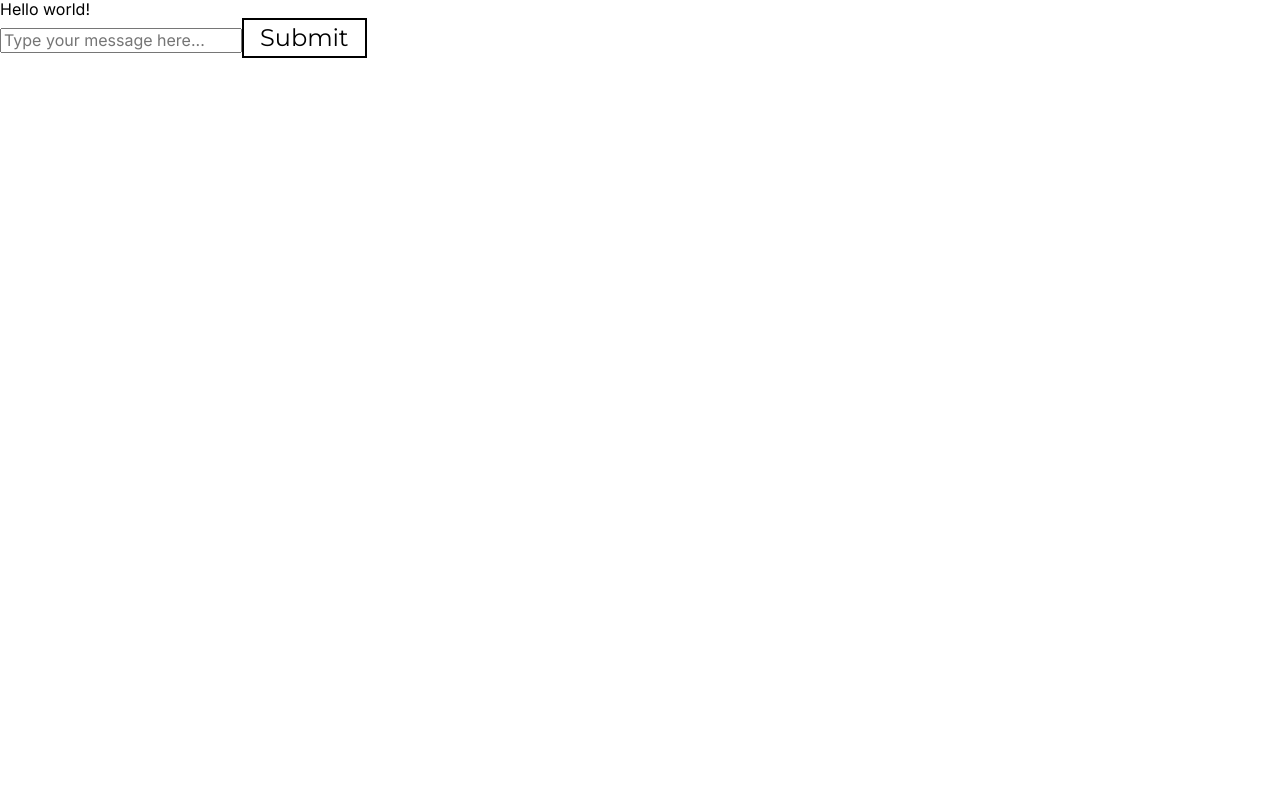
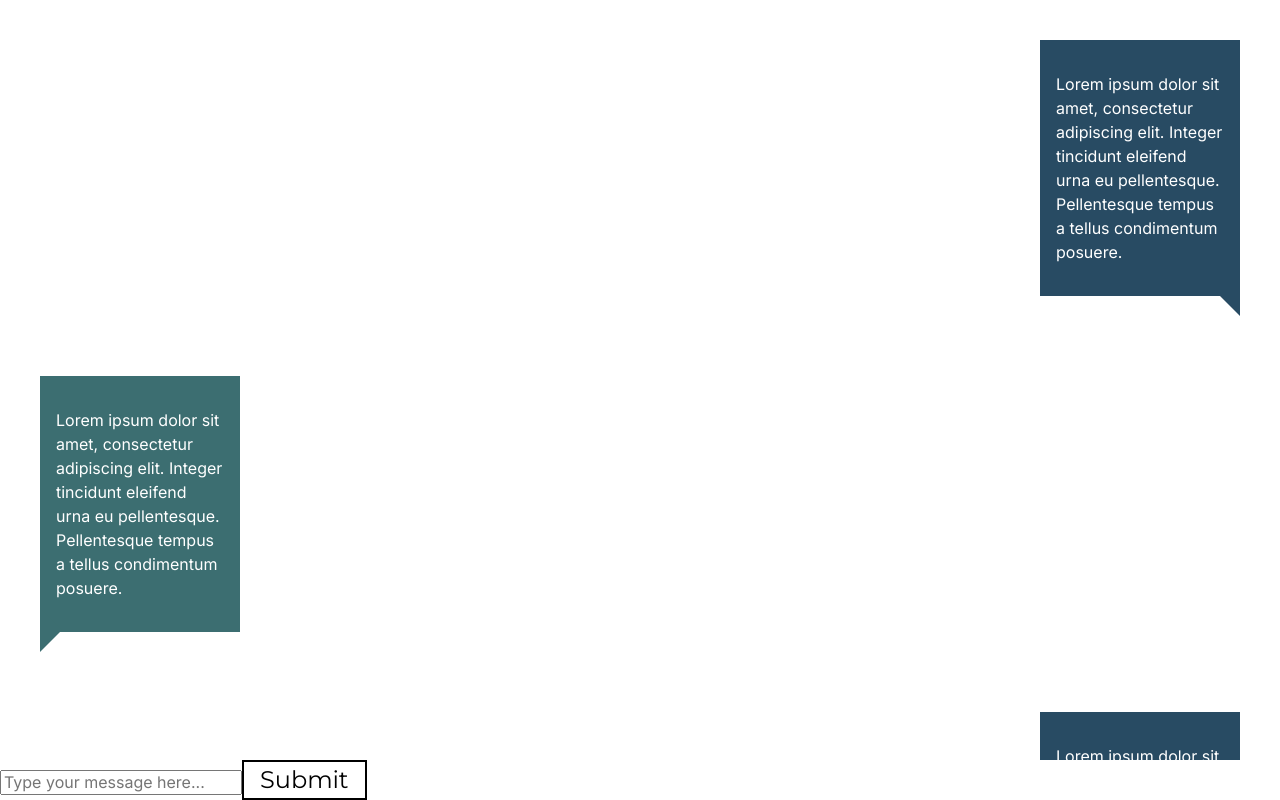
Before and after one commit to droa3v/react-chat-client, a React app: page / in a window 1280 px wide. Built offline with nearby package versions, Linux system fonts and the light colour scheme.

Commit message:
Message styles added

```diff
--- /dev/null
+++ b/src/chat/Chat.module.scss
@@ -0,0 +1,6 @@
+.container {
+  display: flex;
+  flex-direction: column;
+  justify-content: space-between;
+  height: 100vh;
+}
--- a/src/chat/Chat.tsx
+++ b/src/chat/Chat.tsx
@@ -1,10 +1,11 @@
 import React from "react";
 import { ChatInput } from "./chat_input/ChatInput";
 import { Messages } from "./messages/Messages";
+import styles from "./Chat.module.scss";
 
 export const Chat: React.FC = (): JSX.Element => {
   return (
-    <div>
+    <div className={styles.container}>
       <Messages />
       <ChatInput />
     </div>
--- /dev/null
+++ b/src/chat/messages/Message.module.scss
@@ -0,0 +1,53 @@
+@use "../../scss/variables";
+
+@mixin message {
+  margin: 40px;
+  display: inline-block;
+  position: relative;
+  width: 200px;
+  height: auto;
+}
+
+.myMessage {
+  @include message();
+  background-color: variables.$blue;
+  align-self: flex-end;
+}
+
+.inMessage {
+  @include message();
+  background-color: variables.$green;
+  align-self: flex-start;
+}
+
+.textContainer {
+  padding: 1em;
+  text-align: left;
+  line-height: 1.5em;
+  color: #fff;
+}
+
+.tailRight:after {
+  content: " ";
+  position: absolute;
+  width: 0;
+  height: 0;
+  left: auto;
+  right: 0px;
+  bottom: -20px;
+  border: 12px solid;
+  border-color: variables.$blue variables.$blue transparent transparent;
+}
+
+.tailLeft:after {
+  content: " ";
+  position: absolute;
+  width: 0;
+  height: 0;
+  left: 0px;
+  right: auto;
+  top: auto;
+  bottom: -20px;
+  border: 22px solid;
+  border-color: transparent transparent transparent variables.$green;
+}
--- a/src/chat/messages/Message.tsx
+++ b/src/chat/messages/Message.tsx
@@ -1,5 +1,24 @@
 import React from "react";
+import styles from "./Message.module.scss";
 
-export const Message: React.FC = (): JSX.Element => {
-  return <div>Hello world!</div>;
+interface MessageProps {
+  my: boolean;
+  children: React.ReactNode;
+}
+
+export const Message: React.FC<MessageProps> = ({
+  my,
+  children,
+}): JSX.Element => {
+  return (
+    <div className={`${my ? styles.myMessage : styles.inMessage}`}>
+      <div
+        className={`${styles.textContainer} ${
+          my ? styles.tailRight : styles.tailLeft
+        }`}
+      >
+        <p>{children}</p>
+      </div>
+    </div>
+  );
 };
--- /dev/null
+++ b/src/chat/messages/Messages.module.scss
@@ -0,0 +1,6 @@
+.container {
+  display: flex;
+  flex-direction: column;
+  height: 100%;
+  overflow-y: scroll;
+}
--- a/src/chat/messages/Messages.tsx
+++ b/src/chat/messages/Messages.tsx
@@ -1,10 +1,40 @@
 import React from "react";
 import { Message } from "./Message";
+import styles from "./Messages.module.scss";
 
 export const Messages: React.FC = (): JSX.Element => {
   return (
-    <div>
-      <Message />
+    <div className={styles.container}>
+      <Message my={true}>
+        Lorem ipsum dolor sit amet, consectetur adipiscing elit. Integer
+        tincidunt eleifend urna eu pellentesque. Pellentesque tempus a tellus
+        condimentum posuere.
+      </Message>
+      <Message my={false}>
+        Lorem ipsum dolor sit amet, consectetur adipiscing elit. Integer
+        tincidunt eleifend urna eu pellentesque. Pellentesque tempus a tellus
+        condimentum posuere.
+      </Message>
+      <Message my={true}>
+        Lorem ipsum dolor sit amet, consectetur adipiscing elit. Integer
+        tincidunt eleifend urna eu pellentesque. Pellentesque tempus a tellus
+        condimentum posuere.
+      </Message>
+      <Message my={false}>
+        Lorem ipsum dolor sit amet, consectetur adipiscing elit. Integer
+        tincidunt eleifend urna eu pellentesque. Pellentesque tempus a tellus
+        condimentum posuere.
+      </Message>
+      <Message my={true}>
+        Lorem ipsum dolor sit amet, consectetur adipiscing elit. Integer
+        tincidunt eleifend urna eu pellentesque. Pellentesque tempus a tellus
+        condimentum posuere.
+      </Message>
+      <Message my={false}>
+        Lorem ipsum dolor sit amet, consectetur adipiscing elit. Integer
+        tincidunt eleifend urna eu pellentesque. Pellentesque tempus a tellus
+        condimentum posuere.
+      </Message>
     </div>
   );
 };
--- a/src/components/Button/Button.module.scss
+++ b/src/components/Button/Button.module.scss
@@ -2,8 +2,8 @@
 
 .btn {
   position: relative;
+  cursor: pointer;
   overflow: hidden;
-  cursor: pointer;
   font-family: variables.$Montserrat;
   font-size: 1.5rem;
   padding: 0.25rem 1rem;
--- a/src/scss/_variables.scss
+++ b/src/scss/_variables.scss
@@ -4,3 +4,6 @@ $Inter: "Inter", sans-serif;
 $Nunito: "Nunito", sans-serif;
 
 /*Colors*/
+$green: #3c6e71;
+$blue: #284b63;
+$gray: #d9d9d9;
```
